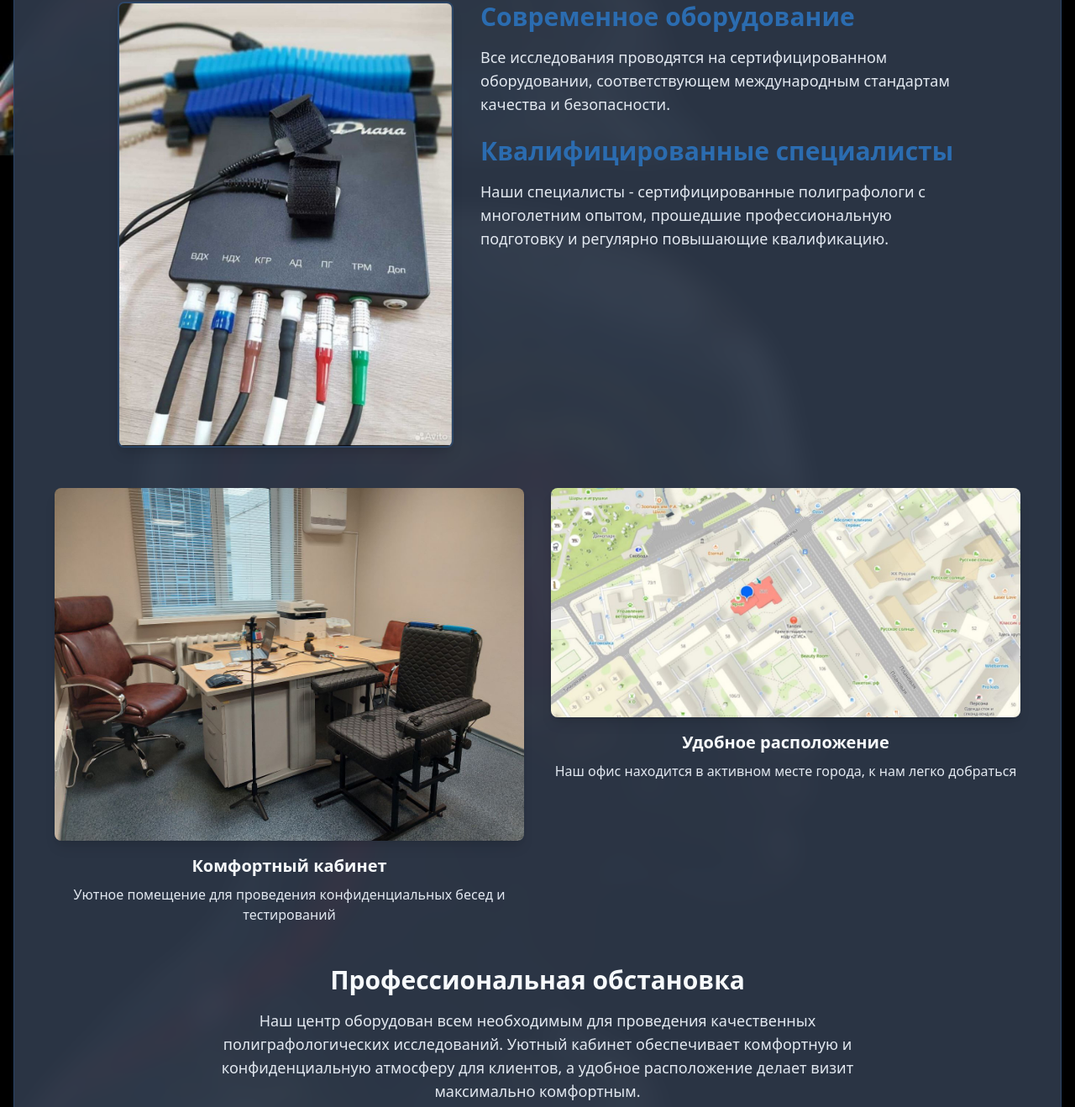
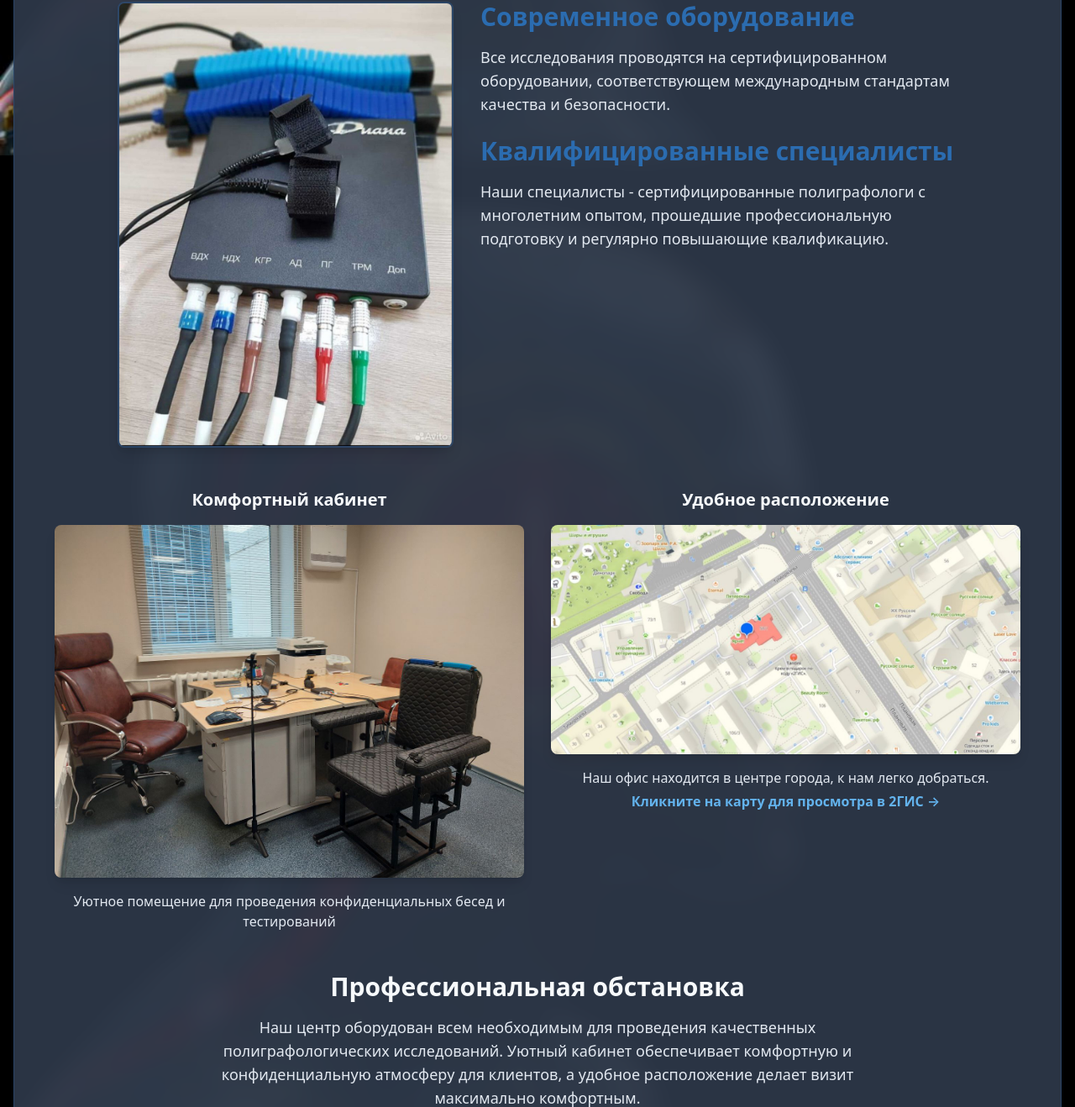
Before and after one commit to alexfedorov81-cloud/cbsi, a Django app: page / in a window 1280 px wide. Shown: the part 1095-2413 px from the top of the page at 84% size. Run offline with Django 5.2, Linux system fonts and the light colour scheme; data that the repository does not hold is empty.

Commit message:
feat: reposition headings above images and make map clickable to 2GIS

```diff
--- a/templates/core/home.html
+++ b/templates/core/home.html
@@ -111,29 +111,34 @@
                     <div class="grid md:grid-cols-2 gap-8 mt-8">
                         <!-- Фото кабинета -->
                         <div class="fade-in">
+                            <h4 class="text-xl font-bold text-light mb-4 text-center">Комфортный кабинет</h4>
                             <div class="rounded-lg overflow-hidden shadow-lg">
                                 <img src="{% static 'images/office.jpg' %}"
                                      alt="Кабинет для проведения полиграфологических исследований - комфортные условия для тестирования"
                                      class="w-full h-auto object-cover"
-                                     onerror="this.style.display='none'">
+                                     onerror="this.onerror=null; this.style.display='none';">
                             </div>
                             <div class="mt-4 text-center">
-                                <h4 class="text-xl font-bold text-light mb-2">Комфортный кабинет</h4>
                                 <p class="text-light-secondary">Уютное помещение для проведения конфиденциальных бесед и тестирований</p>
                             </div>
                         </div>
 
                         <!-- Карта -->
                         <div class="fade-in">
-                            <div class="rounded-lg overflow-hidden shadow-lg">
+                            <h4 class="text-xl font-bold text-light mb-4 text-center">Удобное расположение</h4>
+                            <a href="https://go.2gis.com/rXc24" target="_blank" rel="noopener noreferrer" class="block rounded-lg overflow-hidden shadow-lg hover:opacity-90 transition-opacity">
                                 <img src="{% static 'images/map.jpg' %}"
-                                     alt="Карта расположения офиса ЦВСИ - Сибирского центра выявления скрываемой информации"
+                                     alt="Карта расположения офиса ЦВСИ - Сибирского центра выявления скрываемой информации. Кликните для просмотра в 2ГИС"
                                      class="w-full h-auto object-cover"
-                                     onerror="this.style.display='none'">
-                            </div>
+                                     onerror="this.onerror=null; this.style.display='none';">
+                            </a>
                             <div class="mt-4 text-center">
-                                <h4 class="text-xl font-bold text-light mb-2">Удобное расположение</h4>
-                                <p class="text-light-secondary">Наш офис находится в активном месте города, к нам легко добраться</p>
+                                <p class="text-light-secondary">
+                                    Наш офис находится в центре города, к нам легко добраться.
+                                    <span class="block mt-1 text-accent font-semibold">
+                                        Кликните на карту для просмотра в 2ГИС →
+                                    </span>
+                                </p>
                             </div>
                         </div>
                     </div>
```
